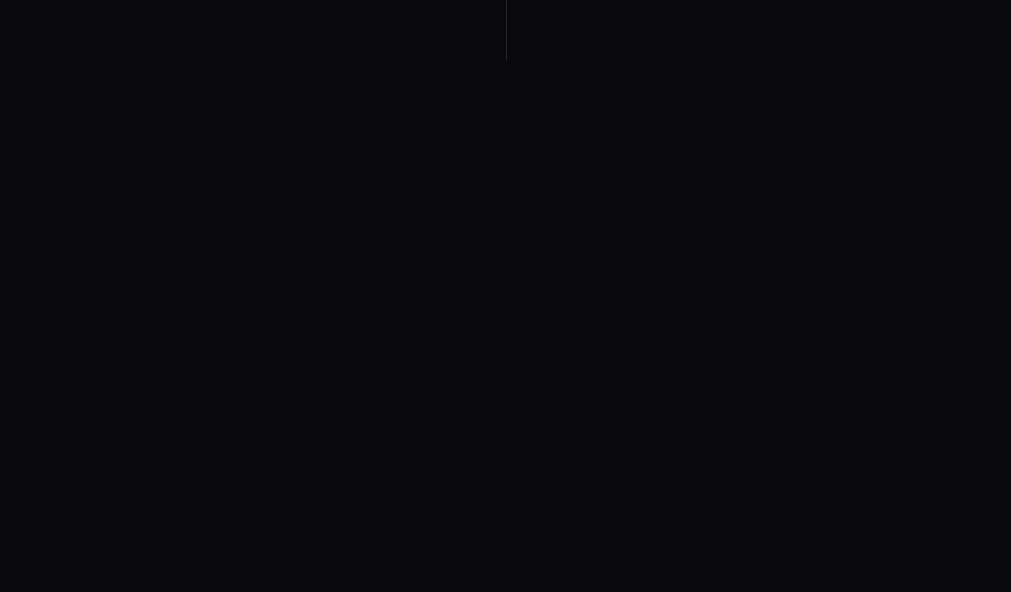
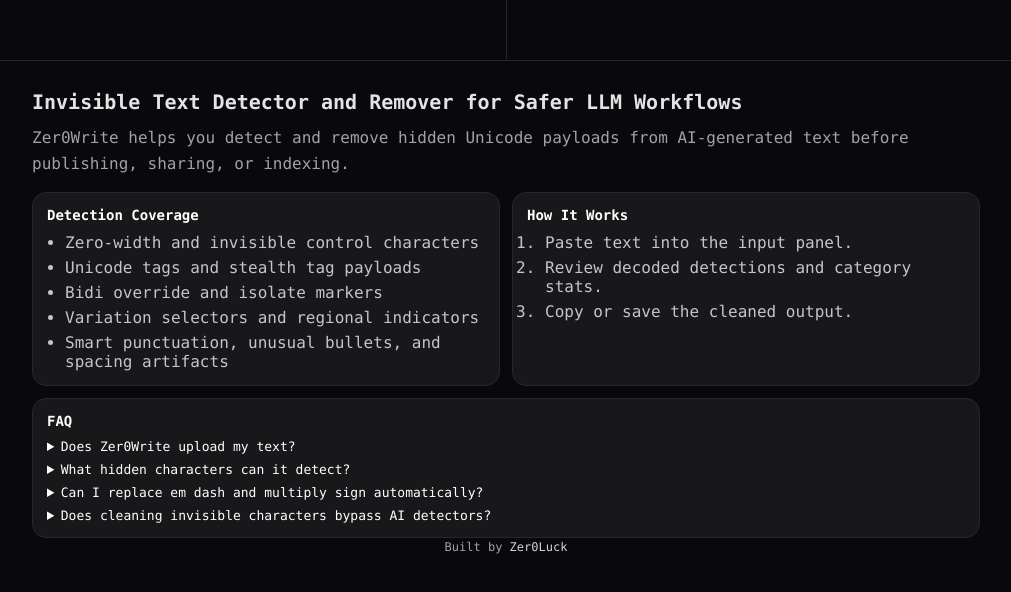
Before and after one commit to dnsdudrla97/Zer0Write, a Next.js app: page / in a window 1280 px wide. Shown: the part 740-1332 px from the top of the page, without its empty margins (134-1145 px from the left). Before the commit the page ends 800 px from the top, so only its background shows below. Built offline with nearby package versions, Linux system fonts and the light colour scheme.

Commit message:
feat: add SEO metadata, schema, and indexing routes

```diff
--- a/app/globals.css
+++ b/app/globals.css
@@ -48,6 +48,94 @@
   padding: 16px;
 }
 
+.Zer0Write-seo {
+  border-top: 1px solid #27272a;
+  background: #09090b;
+  color: #e4e4e7;
+}
+
+.Zer0Write-seo-inner {
+  max-width: 980px;
+  margin: 0 auto;
+  padding: 28px 16px 36px;
+}
+
+.Zer0Write-seo-inner h2 {
+  margin: 0 0 10px;
+  font-size: 20px;
+  line-height: 1.3;
+}
+
+.Zer0Write-seo-inner > p {
+  margin: 0 0 16px;
+  color: #a1a1aa;
+  line-height: 1.6;
+}
+
+.Zer0Write-seo-grid {
+  display: grid;
+  grid-template-columns: 1fr;
+  gap: 12px;
+  margin-bottom: 12px;
+}
+
+.Zer0Write-seo-card {
+  background: #18181b;
+  border: 1px solid #27272a;
+  border-radius: 14px;
+  padding: 14px;
+}
+
+.Zer0Write-seo-card h3 {
+  margin: 0 0 10px;
+  font-size: 14px;
+  color: #ffffff;
+}
+
+.Zer0Write-seo-card ul,
+.Zer0Write-seo-card ol {
+  margin: 0;
+  padding-left: 18px;
+  color: #c4c4cc;
+}
+
+.Zer0Write-seo-card li + li {
+  margin-top: 6px;
+}
+
+.Zer0Write-seo-card details + details {
+  margin-top: 8px;
+}
+
+.Zer0Write-seo-card summary {
+  cursor: pointer;
+  font-size: 13px;
+  color: #ffffff;
+}
+
+.Zer0Write-seo-card details p {
+  margin: 8px 0 0;
+  font-size: 13px;
+  color: #a1a1aa;
+  line-height: 1.6;
+}
+
+.Zer0Write-seo-credit {
+  margin: 14px 0 0;
+  text-align: center;
+  font-size: 12px;
+  color: #71717a;
+}
+
+.Zer0Write-seo-credit a {
+  color: #d4d4d8;
+  text-decoration: none;
+}
+
+.Zer0Write-seo-credit a:hover {
+  text-decoration: underline;
+}
+
 @media (min-width: 1024px) {
   .Zer0Write-shell-body {
     flex-direction: row;
@@ -68,6 +156,10 @@
   .Zer0Write-shell-output-scroll {
     flex: 1;
     overflow: auto;
+  }
+
+  .Zer0Write-seo-grid {
+    grid-template-columns: repeat(2, minmax(0, 1fr));
   }
 }
 
--- a/app/layout.tsx
+++ b/app/layout.tsx
@@ -1,15 +1,66 @@
 import type { Metadata } from "next";
 import type { ReactNode } from "react";
 import "./globals.css";
+import {
+  SITE_DESCRIPTION,
+  SITE_KEYWORDS,
+  SITE_NAME,
+  SITE_TITLE,
+  SITE_URL,
+  SOCIALS,
+} from "../src/config/site";
 
 export const metadata: Metadata = {
-  title: "Zer0Write",
-  description: "Scan text for hidden stealth characters and decode suspicious payloads.",
+  metadataBase: new URL(SITE_URL),
+  title: {
+    default: SITE_TITLE,
+    template: `%s | ${SITE_NAME}`,
+  },
+  description: SITE_DESCRIPTION,
+  applicationName: SITE_NAME,
+  creator: SOCIALS.xHandle,
+  publisher: SITE_NAME,
+  category: "security",
+  keywords: [...SITE_KEYWORDS],
+  alternates: {
+    canonical: "/",
+  },
+  robots: {
+    index: true,
+    follow: true,
+    googleBot: {
+      index: true,
+      follow: true,
+      "max-image-preview": "large",
+      "max-snippet": -1,
+      "max-video-preview": -1,
+    },
+  },
+  openGraph: {
+    type: "website",
+    siteName: SITE_NAME,
+    title: SITE_TITLE,
+    description: SITE_DESCRIPTION,
+    url: "/",
+    images: [
+      {
+        url: "/brand/zw.svg",
+        alt: `${SITE_NAME} logo`,
+      },
+    ],
+  },
+  twitter: {
+    card: "summary",
+    title: SITE_TITLE,
+    description: SITE_DESCRIPTION,
+    creator: SOCIALS.xHandle,
+    images: ["/brand/zw.svg"],
+  },
   icons: {
     icon: "/brand/zw.svg",
     shortcut: "/brand/zw.svg",
-    apple: "/brand/zw.svg"
-  }
+    apple: "/brand/zw.svg",
+  },
 };
 
 export default function RootLayout({ children }: { children: ReactNode }) {
--- a/app/page.tsx
+++ b/app/page.tsx
@@ -1,5 +1,179 @@
-import { AppShell } from '../src/components/AppShell';
+import type { Metadata } from "next";
+import { AppShell } from "../src/components/AppShell";
+import { SITE_NAME, SITE_URL, SOCIALS } from "../src/config/site";
+
+const PAGE_TITLE = "Invisible Text Detector and Remover";
+const PAGE_DESCRIPTION =
+  "Scan and clean hidden Unicode characters from AI-generated text. Zer0Write detects zero-width, tag smuggling, bidi controls, variation selectors, smart punctuation, and more.";
+
+const DETECTION_ITEMS = [
+  "Zero-width and invisible control characters",
+  "Unicode tags and stealth tag payloads",
+  "Bidi override and isolate markers",
+  "Variation selectors and regional indicators",
+  "Smart punctuation, unusual bullets, and spacing artifacts",
+] as const;
+
+const HOW_TO_STEPS = [
+  "Paste text into the input panel.",
+  "Review decoded detections and category stats.",
+  "Copy or save the cleaned output.",
+] as const;
+
+const FAQ_ITEMS = [
+  {
+    question: "Does Zer0Write upload my text?",
+    answer:
+      "No. Processing runs in the browser so pasted content stays on-device during scanning and cleanup.",
+  },
+  {
+    question: "What hidden characters can it detect?",
+    answer:
+      "It detects zero-width controls, Unicode tags, sneaky bit carriers, bidi controls, variation selectors, regional indicators, and punctuation artifacts.",
+  },
+  {
+    question: "Can I replace em dash and multiply sign automatically?",
+    answer:
+      "Yes. The cleaner normalizes common punctuation artifacts and replaces unsupported markers with safer plain-text forms.",
+  },
+  {
+    question: "Does cleaning invisible characters bypass AI detectors?",
+    answer:
+      "No. This tool focuses on text integrity and safety, not bypassing AI detection systems.",
+  },
+] as const;
+
+const pageTitleWithBrand = `${PAGE_TITLE} | ${SITE_NAME}`;
+
+export const metadata: Metadata = {
+  title: PAGE_TITLE,
+  description: PAGE_DESCRIPTION,
+  alternates: {
+    canonical: "/",
+  },
+  openGraph: {
+    title: pageTitleWithBrand,
+    description: PAGE_DESCRIPTION,
+    url: "/",
+    type: "website",
+  },
+  twitter: {
+    title: pageTitleWithBrand,
+    description: PAGE_DESCRIPTION,
+  },
+};
+
+const webAppJsonLd = {
+  "@context": "https://schema.org",
+  "@type": "WebApplication",
+  name: SITE_NAME,
+  url: SITE_URL,
+  applicationCategory: "SecurityApplication",
+  operatingSystem: "Web",
+  description: PAGE_DESCRIPTION,
+  offers: {
+    "@type": "Offer",
+    price: "0",
+    priceCurrency: "USD",
+  },
+  creator: {
+    "@type": "Person",
+    name: "Zer0Luck",
+    url: SOCIALS.xUrl,
+  },
+  featureList: DETECTION_ITEMS,
+};
+
+const faqJsonLd = {
+  "@context": "https://schema.org",
+  "@type": "FAQPage",
+  mainEntity: FAQ_ITEMS.map((item) => ({
+    "@type": "Question",
+    name: item.question,
+    acceptedAnswer: {
+      "@type": "Answer",
+      text: item.answer,
+    },
+  })),
+};
+
+const howToJsonLd = {
+  "@context": "https://schema.org",
+  "@type": "HowTo",
+  name: "How to clean invisible Unicode text with Zer0Write",
+  description: "Simple browser workflow for detecting and cleaning hidden characters.",
+  step: HOW_TO_STEPS.map((text, index) => ({
+    "@type": "HowToStep",
+    position: index + 1,
+    text,
+  })),
+};
+
+function JsonLd({ id, data }: { id: string; data: object }) {
+  return (
+    <script
+      id={id}
+      type="application/ld+json"
+      dangerouslySetInnerHTML={{ __html: JSON.stringify(data) }}
+    />
+  );
+}
 
 export default function Page() {
-  return <AppShell />;
+  return (
+    <>
+      <AppShell />
+
+      <section className="Zer0Write-seo" aria-labelledby="zw-seo-title">
+        <div className="Zer0Write-seo-inner">
+          <h2 id="zw-seo-title">Invisible Text Detector and Remover for Safer LLM Workflows</h2>
+          <p>
+            Zer0Write helps you detect and remove hidden Unicode payloads from AI-generated text
+            before publishing, sharing, or indexing.
+          </p>
+
+          <div className="Zer0Write-seo-grid">
+            <article className="Zer0Write-seo-card">
+              <h3>Detection Coverage</h3>
+              <ul>
+                {DETECTION_ITEMS.map((item) => (
+                  <li key={item}>{item}</li>
+                ))}
+              </ul>
+            </article>
+
+            <article className="Zer0Write-seo-card">
+              <h3>How It Works</h3>
+              <ol>
+                {HOW_TO_STEPS.map((step) => (
+                  <li key={step}>{step}</li>
+                ))}
+              </ol>
+            </article>
+          </div>
+
+          <article className="Zer0Write-seo-card" aria-labelledby="zw-seo-faq">
+            <h3 id="zw-seo-faq">FAQ</h3>
+            {FAQ_ITEMS.map((item) => (
+              <details key={item.question}>
+                <summary>{item.question}</summary>
+                <p>{item.answer}</p>
+              </details>
+            ))}
+          </article>
+
+          <p className="Zer0Write-seo-credit">
+            Built by{" "}
+            <a href={SOCIALS.xUrl} target="_blank" rel="noreferrer">
+              Zer0Luck
+            </a>
+          </p>
+        </div>
+      </section>
+
+      <JsonLd id="zw-webapp-jsonld" data={webAppJsonLd} />
+      <JsonLd id="zw-faq-jsonld" data={faqJsonLd} />
+      <JsonLd id="zw-howto-jsonld" data={howToJsonLd} />
+    </>
+  );
 }
--- /dev/null
+++ b/src/config/site.ts
@@ -0,0 +1,27 @@
+export const SITE_NAME = "Zer0Write";
+export const SITE_URL = "https://zerowrite.zer0luck.kr";
+export const SITE_TITLE = "Invisible Text Detector and Remover | Zer0Write";
+export const SITE_DESCRIPTION =
+  "Detect, decode, and clean hidden Unicode payloads including zero-width, tags, bidi controls, and punctuation artifacts.";
+
+export const SITE_KEYWORDS = [
+  "invisible text detector",
+  "invisible text remover",
+  "unicode watermark remover",
+  "zero width character remover",
+  "chatgpt watermark checker",
+  "llm watermark remover",
+  "zero width space cleaner",
+  "prompt injection defense",
+  "unicode security",
+  "zero width characters",
+  "llm text sanitizer",
+  "steganography detection",
+  "zerowrite",
+  "watermark"
+] as const;
+
+export const SOCIALS = {
+  xHandle: "@Zer0Luck",
+  xUrl: "https://x.com/Zer0Luck",
+} as const;
```
Also changed, not shown: app/robots.ts (added, +15 -0 lines), app/sitemap.ts (added, +13 -0 lines).
